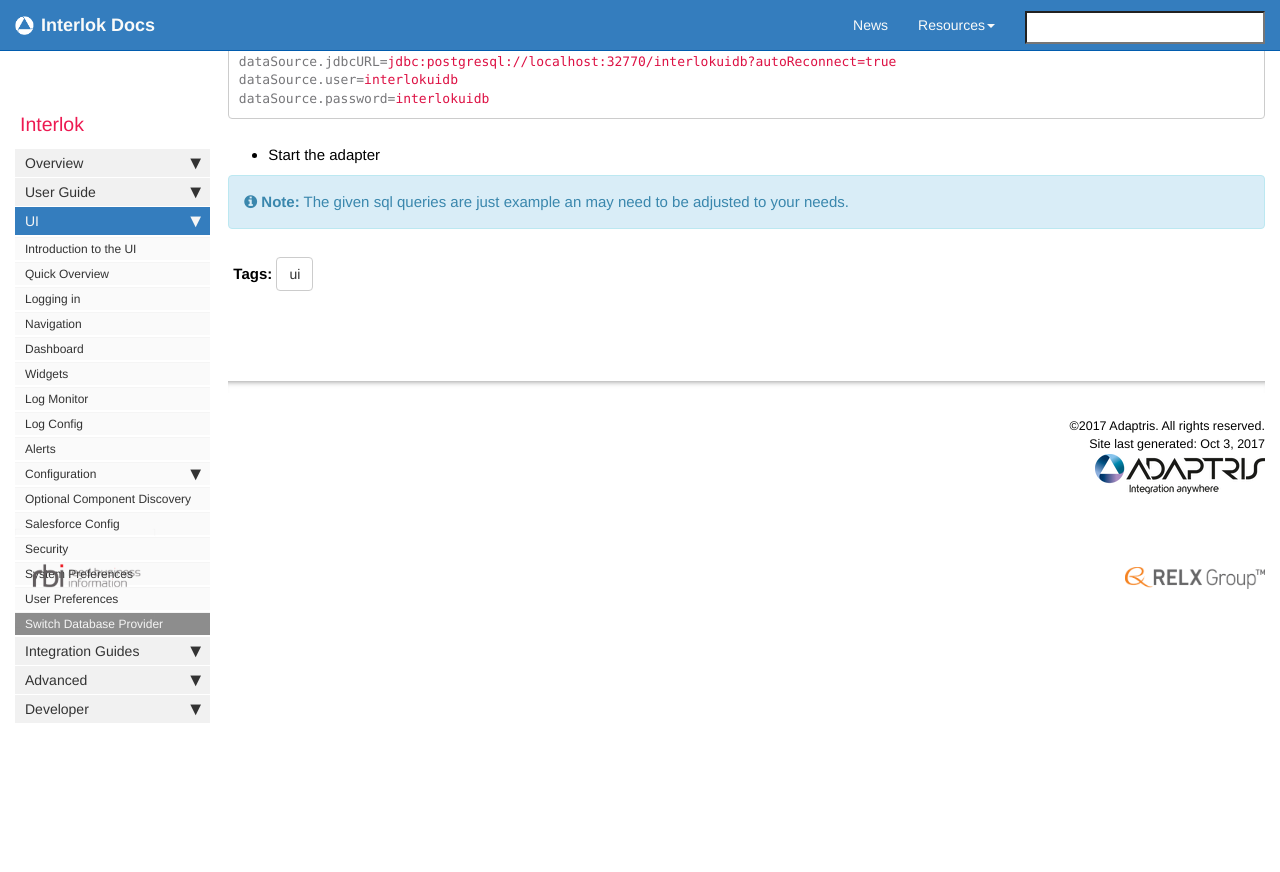
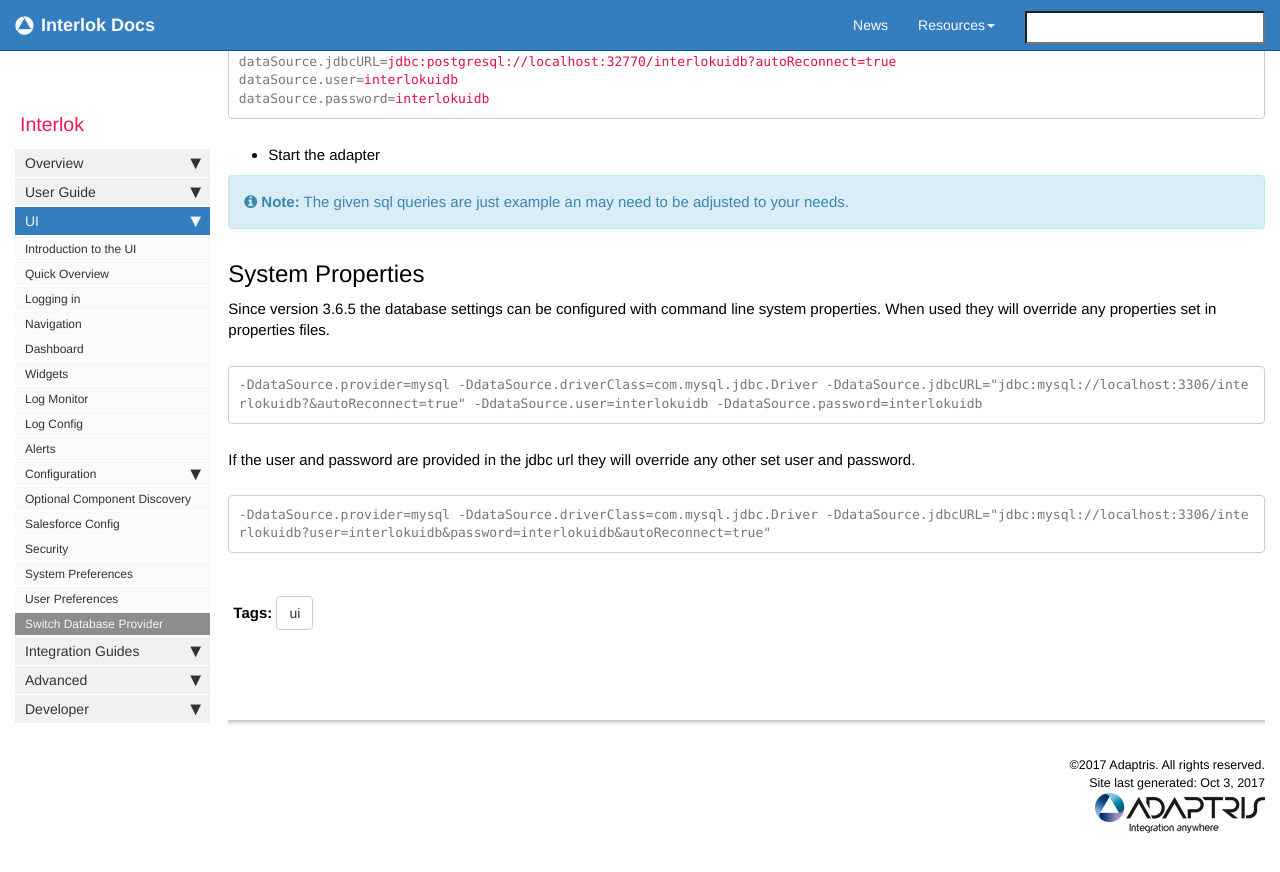
Before and after one commit to adaptris/interlok-docs-legacy, a Jekyll site: the page built from pages/ui/ui-switch-db.md, in a window 1280 px wide and 900 px high, scrolled down 1245 px. Shown: the top 872 px of the window. Built offline with Jekyll 4.4.1, drawn with Linux system fonts in a browser that asks for light colours; nearby versions of some CDN libraries; comment, search, counter and statistics services are not loaded.

Commit message:
INTERLOK-1859 #time 2h #comment Update documentation for other changes in the UI.

````diff
--- a/pages/ui/ui-switch-db.md
+++ b/pages/ui/ui-switch-db.md
@@ -61,3 +61,18 @@
  - Start the adapter
 
 {% include note.html content="The given sql queries are just example an may need to be adjusted to your needs." %}
+
+## System Properties ##
+
+Since version 3.6.5 the database settings can be configured with command line system properties.
+When used they will override any properties set in properties files.
+
+```
+-DdataSource.provider=mysql -DdataSource.driverClass=com.mysql.jdbc.Driver -DdataSource.jdbcURL="jdbc:mysql://localhost:3306/interlokuidb?&autoReconnect=true" -DdataSource.user=interlokuidb -DdataSource.password=interlokuidb
+```
+
+If the user and password are provided in the jdbc url they will override any other set user and password.
+
+```
+-DdataSource.provider=mysql -DdataSource.driverClass=com.mysql.jdbc.Driver -DdataSource.jdbcURL="jdbc:mysql://localhost:3306/interlokuidb?user=interlokuidb&password=interlokuidb&autoReconnect=true"
+```
````
Also changed, not shown: pages/ui/ui-config.md (+3 -1 lines), pages/ui/ui-dashboard.md (+1 -0 lines), pages/ui/ui-user-preferences.md (+12 -11 lines), pages/ui/ui-version-control.md (+1 -0 lines), images/ui-user-guide/dashboard-page-add-adapter-advanced-options.png, images/ui-user-guide/user-preferences.png.
